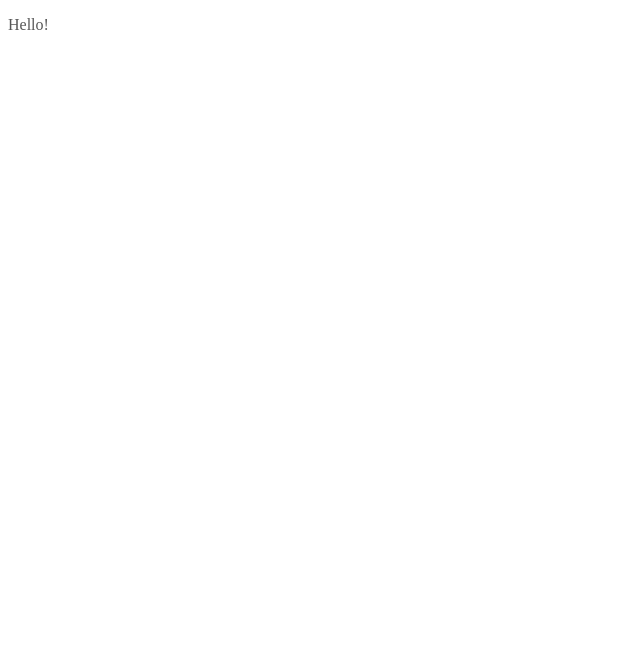
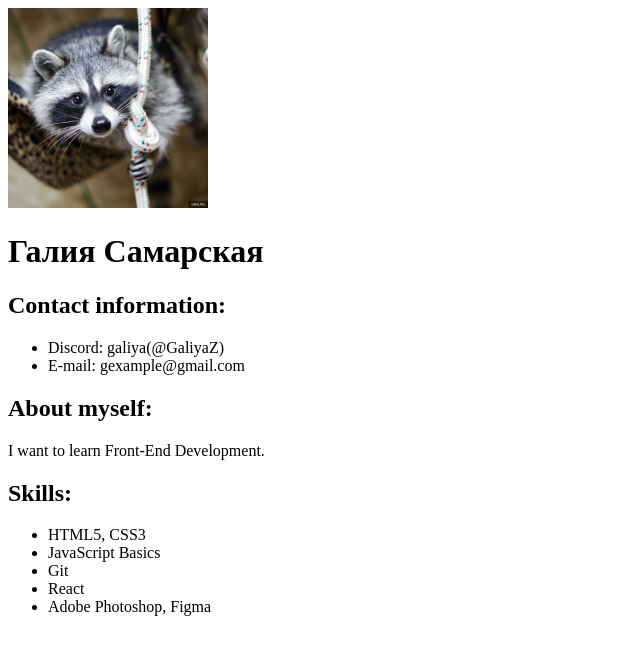
Before and after one commit to GaliyaZ/rsschool-cv, a plain HTML site: page index.html in a window 1280 px wide. Shown: the whole page, without its empty margins (0-640 px from the left). Drawn offline with Linux system fonts and the light colour scheme.

Commit message:
feat: edit index page

```diff
--- a/index.html
+++ b/index.html
@@ -1,5 +1,6 @@
 <!DOCTYPE html>
 <html lang="en">
+
 <head>
     <meta charset="UTF-8">
     <meta http-equiv="X-UA-Compatible" content="IE=edge">
@@ -7,7 +8,25 @@
     <link rel="stylesheet" href="./style.css">
     <title>CV#2. HTML, CSS & Git Basics</title>
 </head>
+
 <body>
-    <p>Hello!</p>
+    <img src="./img/image.jpg" alt="User photo">
+    <h1>Галия Самарская</h1>
+    <h2>Contact information:</h2>
+    <ul>
+        <li>Discord: galiya(@GaliyaZ)</li>
+        <li>E-mail: gexample@gmail.com</li>
+    </ul>
+    <h2>About myself:</h2>
+    <p>I want to learn Front-End Development.</p>
+    <h2>Skills:</h2>
+    <ul>
+        <li>HTML5, CSS3</li>
+        <li>JavaScript Basics</li>
+        <li>Git</li>
+        <li>React</li>
+        <li>Adobe Photoshop, Figma</li>
+    </ul>
 </body>
+
 </html>
--- a/style.css
+++ b/style.css
@@ -1,3 +1,7 @@
-p {
-    color: #575757;
+body {
+    width: 100%;
 }
+img {
+    width: 200px;
+    height: auto;
+}
```
Also changed, not shown: img/image.jpg (added).
